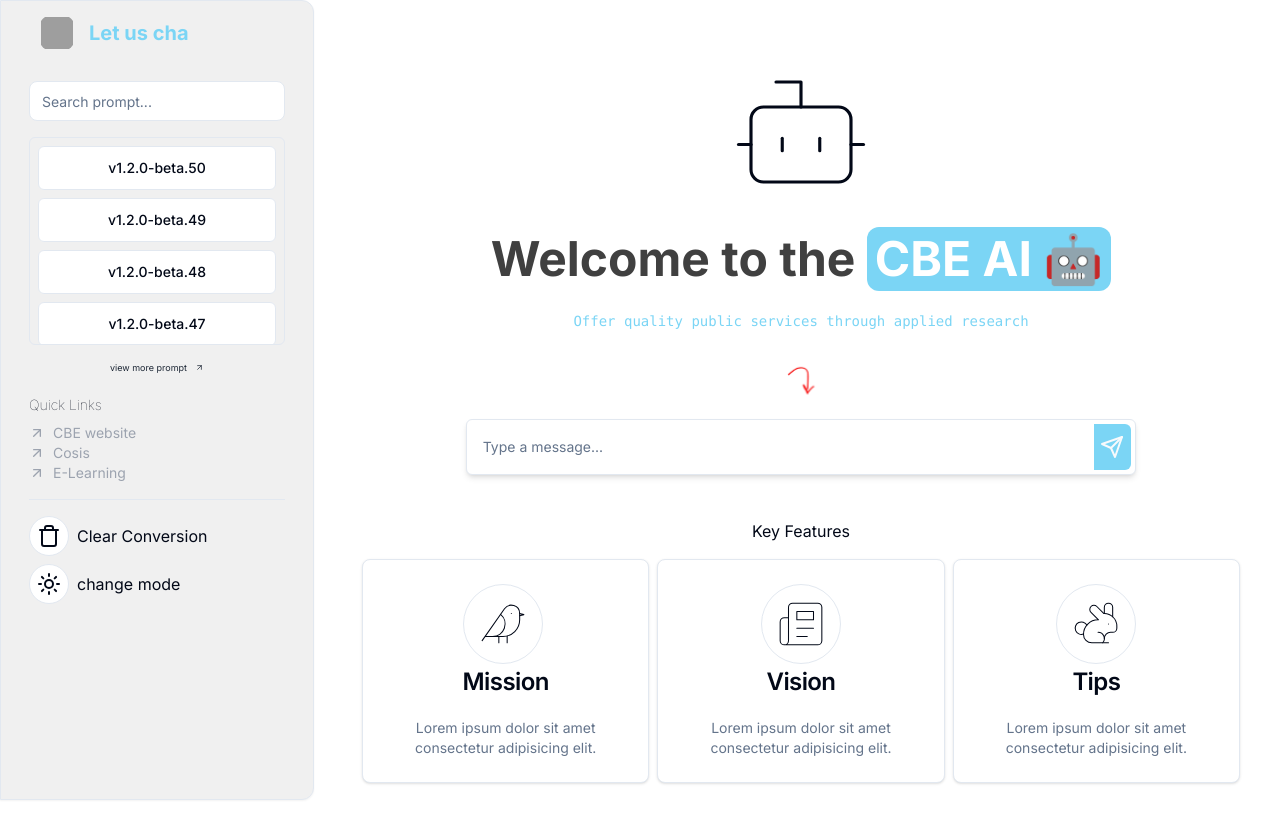
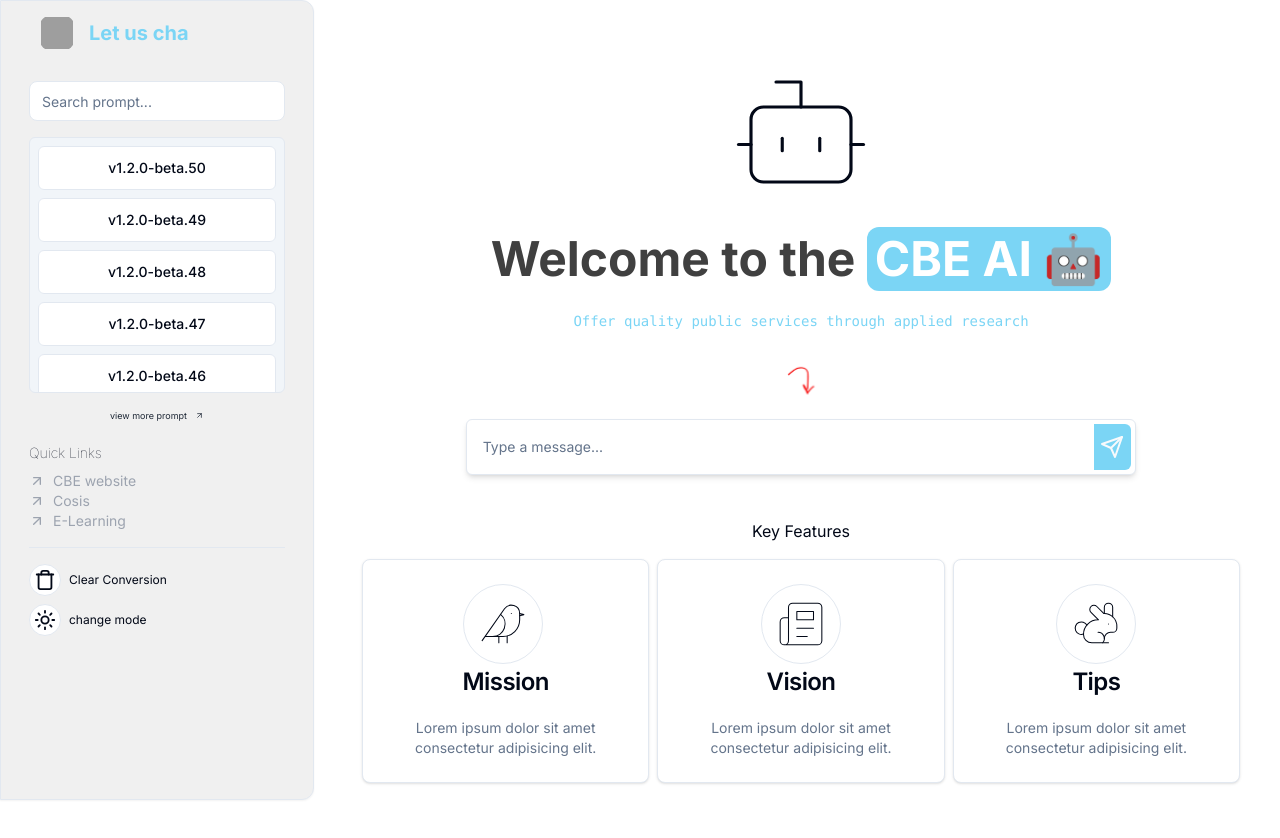
Before and after one commit to Henryle-hd/cbe-ai, a Next.js app: page / in a window 1280 px wide. Built offline with nearby package versions, Linux system fonts and the light colour scheme; grey boxes are pictures that could not be loaded.

Commit message:
aside updated!

```diff
--- a/src/components/aside.tsx
+++ b/src/components/aside.tsx
@@ -59,7 +59,7 @@ function AsideComponent() {
         />
 
         {/* // container */}
-        <ScrollArea className="h-52 w-full rounded-md border">
+        <ScrollArea className="h-64 w-full rounded-md border bg-slate-100 dark:bg-background">
           <div className="p-2">
             {tags.map((tag) => (
               <Button
@@ -99,16 +99,20 @@ function AsideComponent() {
 
         <Separator />
         {/* // delete conversation */}
-        <div className="flex flex-col items-start justify-start gap-2">
+        <div className="flex flex-col items-start justify-start gap-2 text-[12px]">
           <div className="flex  items-center justify-start gap-2">
-            <Button variant={"outline"} size={"icon"} className="rounded-full">
+            <Button
+              variant={"outline"}
+              size={"icon"}
+              className="h-8 w-8 rounded-full p-1"
+            >
               <Trash />
             </Button>
             <span>Clear Conversion</span>
           </div>
           {/* //dark mode */}
 
-          <div className="flex  items-center justify-start gap-2">
+          <div className="flex  items-center justify-start gap-2 ">
             <ThemeToggle /> <span>change mode</span>
           </div>
         </div>
--- a/src/components/themeToggle.tsx
+++ b/src/components/themeToggle.tsx
@@ -20,7 +20,7 @@ export const ThemeToggle = () => {
       variant="outline"
       size={"icon"}
       color="cbeaiclr-1"
-      className="flex items-center justify-center gap-2 rounded-full"
+      className="flex h-8 w-8 items-center justify-center gap-2 rounded-full p-1"
       suppressHydrationWarning={true}
     >
       {icon}
```
